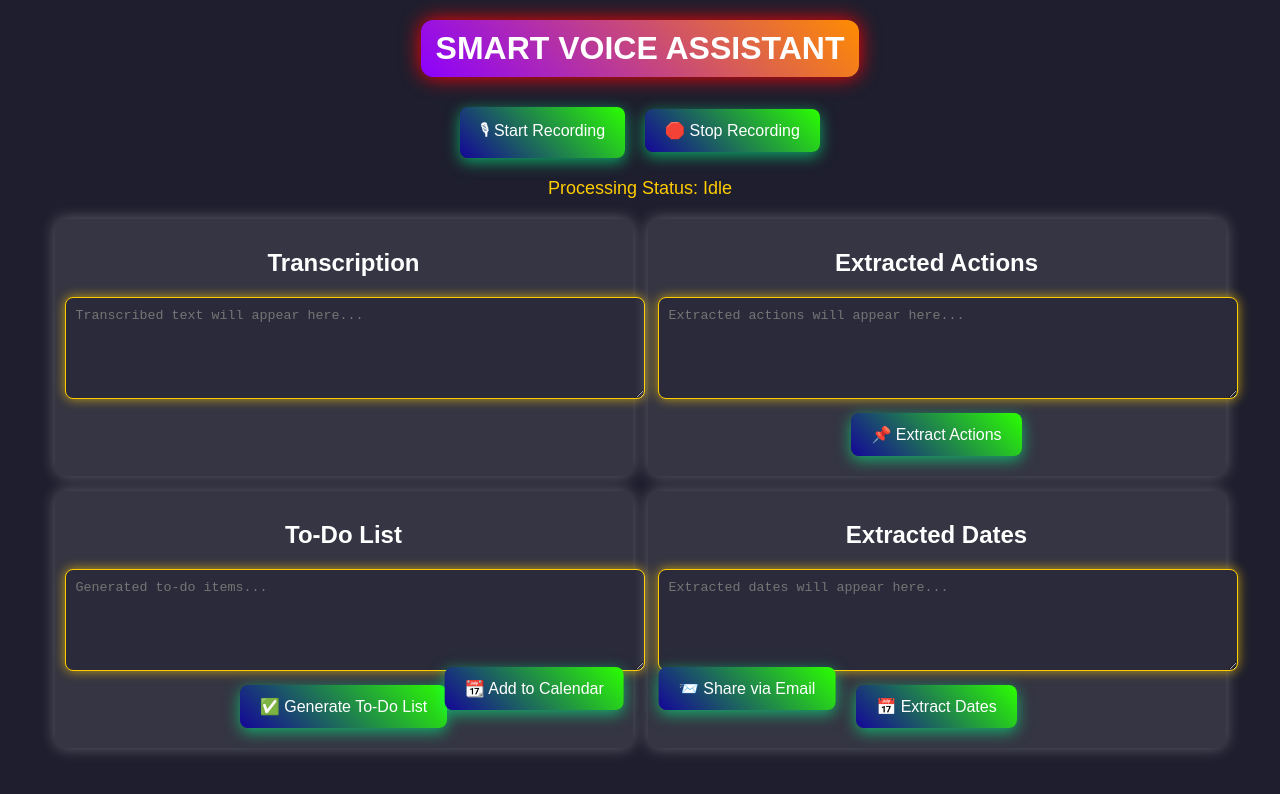
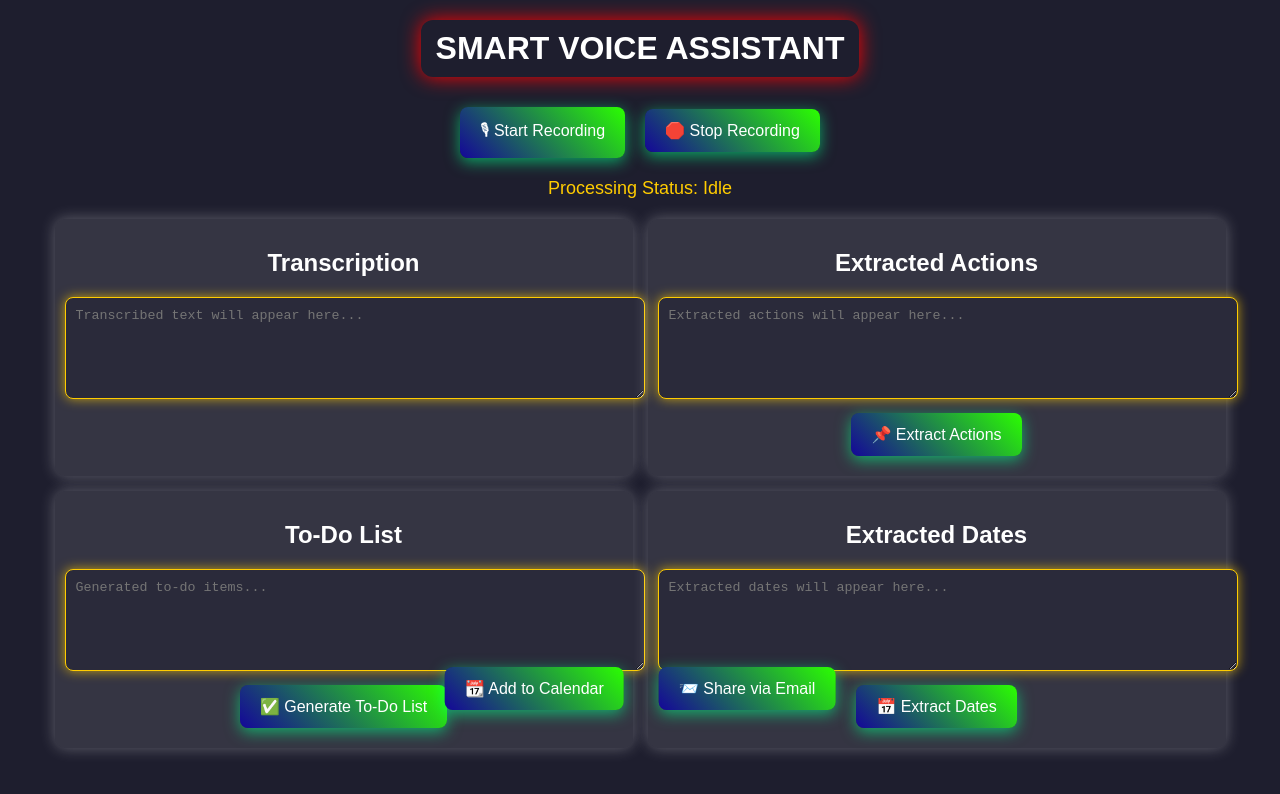
Before and after one commit to KeerthiKumarK/Smart-Voice-Assistant, a React (Create React App) app: page / in a window 1280 px wide. Shown: the top 794 px of the page. Built offline with nearby package versions, Linux system fonts and the light colour scheme.

Commit message:
made a small update

```diff
--- a/src/styles.css
+++ b/src/styles.css
@@ -113,7 +113,7 @@
     font-weight: bold;
     text-transform: uppercase;
     color: white;
-    background: linear-gradient(45deg, #8c00ff, #ff8c00);
+    /* background: linear-gradient(45deg, #8c00ff, #ff8c00); */
     border-radius: 12px;
     box-shadow: 0 0 20px #ff0000;
 }
```
